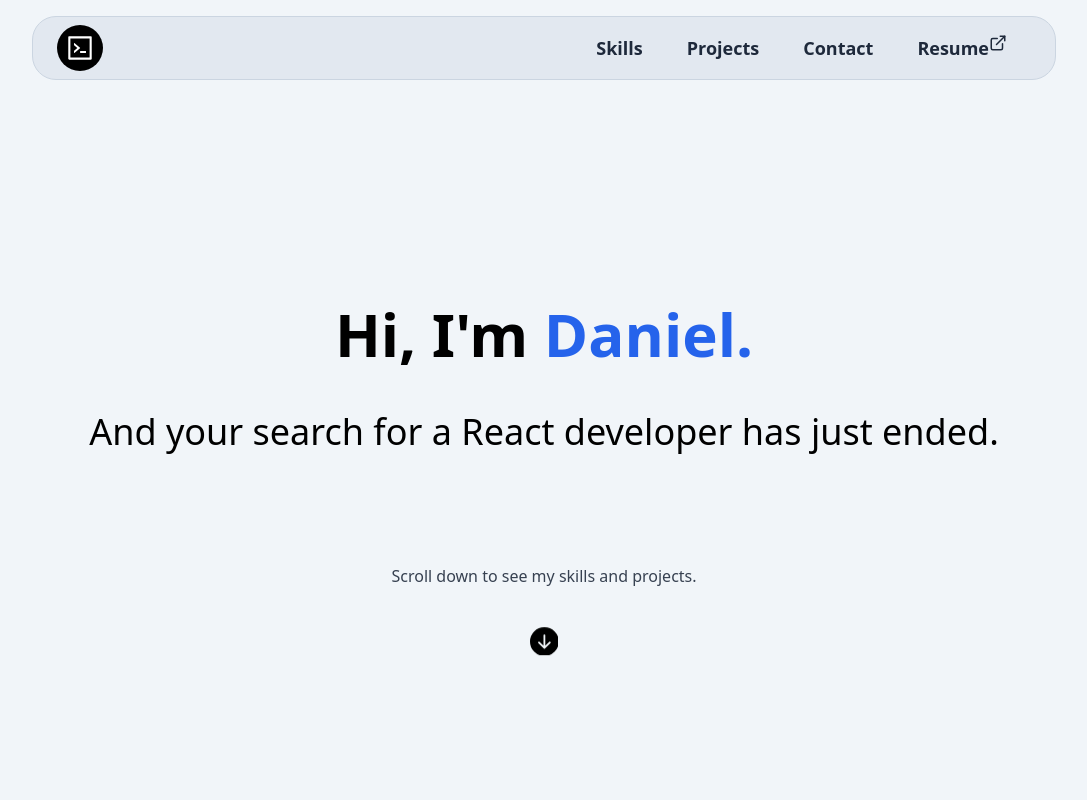
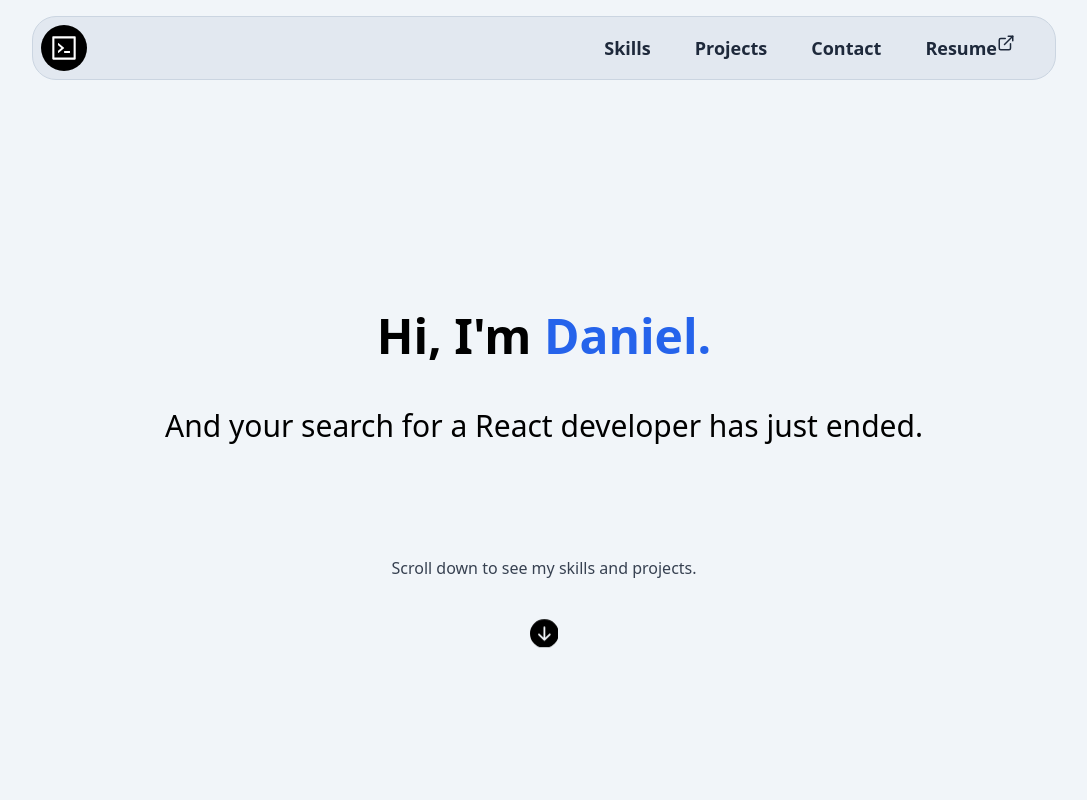
Before and after one commit to danielflorencio/next-portfolio, a Next.js app: page / in a window 1280 px wide. Shown: the top 800 px of the page, without its empty margins (96-1183 px from the left). Built offline with nearby package versions, Linux system fonts and the light colour scheme.

Commit message:
adjusted some spacings in the herosec

```diff
--- a/pages/index.tsx
+++ b/pages/index.tsx
@@ -5,12 +5,9 @@ import Head from 'next/head'
 import SkillBlocks from '../src/components/SkillBlocks'
 import { IconContext } from 'react-icons'
 import ContactSection from '../src/components/Contact'
-import { useMediaQuery } from 'react-responsive'
 import { FiExternalLink } from 'react-icons/fi'
 import Projects from '../src/components/Projects'
-
 const Home: NextPage = () => {
-  const isSmallScreen = useMediaQuery({ query: '(max-width: 768px)' });
   return (
     <div className='w-full'>
       <Head>
@@ -21,26 +18,26 @@ const Home: NextPage = () => {
       <main>
         <section className='bg-slate-100 flex justify-center pt-4 w-full'>
           <nav className='bg-slate-200 sm:w-11/12 lg:w-4/5 h-16 flex border border-solid border-slate-300 justify-between items-center rounded-3xl'>
-            <div className='bg-black p-2 ml-6 rounded-full text-white text-3xl flex justify-center items-center'>
+            <div className='bg-black p-2 ml-2 rounded-full text-white text-3xl flex justify-center items-center'>
               <AiOutlineCode/>
             </div>
             <ul className='flex text-slate-800 gap-3'>
-              <li className=' pl-4 lg:mr-8 text-lg font-semibold'><a className='hover:text-sky-400 transition-colors duration-150' href="#skills">Skills</a></li>
+              <li className=' pl-2 lg:mr-8 text-lg font-semibold'><a className='hover:text-sky-400 transition-colors duration-150' href="#skills">Skills</a></li>
               <li className=' lg:mr-8 text-lg font-semibold'><a className='hover:text-sky-400 transition-colors duration-150' href="#projects">Projects</a></li>
               <li className=' lg:mr-8 text-lg font-semibold'><a className='hover:text-sky-400 transition-colors duration-150' href="#contact" >Contact</a></li>
-              <li className=' lg:mr-8 text-lg font-semibold'><span className='flex pr-4 hover:text-sky-400 transition-colors duration-150'><a href="https://drive.google.com/file/d/1KB-gJxcTCpCg6ojEivJ0E1S7lW6X-0ep/view?usp=share_link">Resume</a><FiExternalLink/></span></li>
+              <li className=' lg:mr-8 text-lg font-semibold'><span className='flex pr-2 hover:text-sky-400 transition-colors duration-150'><a href="https://drive.google.com/file/d/1KB-gJxcTCpCg6ojEivJ0E1S7lW6X-0ep/view?usp=share_link">Resume</a><FiExternalLink/></span></li>
             </ul>
           </nav>
         </section>
         <section className='flex w-full h-screen flex-1 flex-col items-center justify-center text-center bg-slate-100'>
-          <h1 className="text-6xl font-bold">
+          <h1 className="sm:text-5xl sm:px-2 text-6xl font-bold">
             Hi, I'm{' '}
             <span className="text-blue-600">
               Daniel.
             </span>
           </h1>
 
-          <p className="mt-12 text-4xl">
+          <p className="mt-12 sm:text-3xl sm:px-2 text-4xl">
             And your search for a React developer has just ended.
           </p>
           <p className='mt-28 text-1xl text-gray-700 '>Scroll down to see my skills and projects.</p>
```
